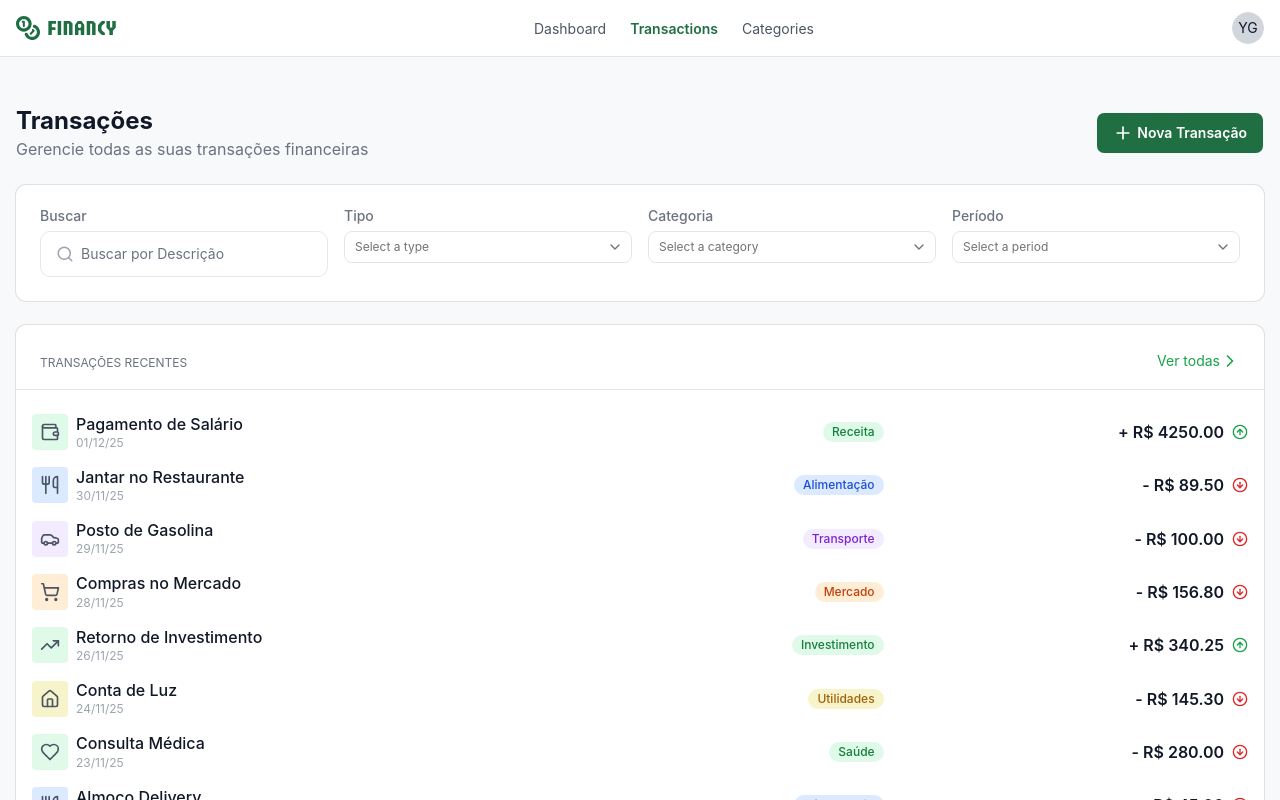
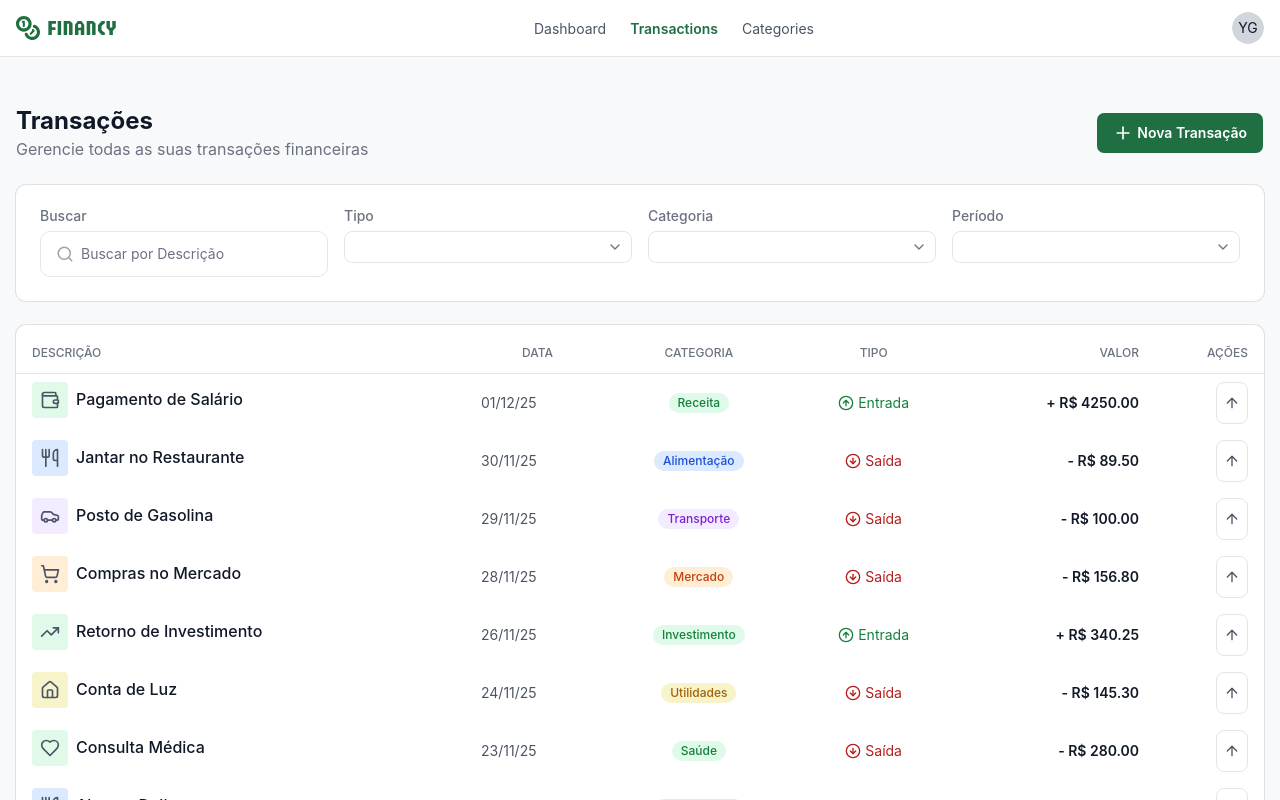
Before and after one commit to combizera/rocketseat-financy, a React (Vite) app in the folder apps/web/: page /transactions in a window 1280 px wide. Shown: the top 800 px of the page. Built offline with nearby package versions, Linux system fonts and the light colour scheme.

Commit message:
feat(transactions): enhance transaction table with headers and buttons

```diff
--- a/apps/web/src/components/ui/button.tsx
+++ b/apps/web/src/components/ui/button.tsx
@@ -12,7 +12,7 @@ const buttonVariants = cva(
       variant: {
         default: "bg-brand-base text-white hover:bg-brand-dark",
         outline:
-          "border-border bg-background hover:bg-muted hover:text-foreground dark:bg-input/30 dark:border-input dark:hover:bg-input/50 aria-expanded:bg-muted aria-expanded:text-foreground",
+          "border-border bg-white hover:bg-muted hover:text-foreground aria-expanded:bg-muted aria-expanded:text-foreground",
         secondary:
           "border border-border text-gray-700 hover:bg-secondary/80 aria-expanded:bg-secondary aria-expanded:text-gray-700 text-sm",
         ghost:
--- a/apps/web/src/components/ui/card-category.tsx
+++ b/apps/web/src/components/ui/card-category.tsx
@@ -4,9 +4,9 @@ import { ChevronRight } from "lucide-react";
 import { cn } from "@/lib/utils";
 
 interface CardCategoryProps {
-  title: string;
-  buttonText: string;
-  buttonLink: LinkProps["to"];
+  title?: string;
+  buttonText?: string;
+  buttonLink?: LinkProps["to"];
   children?: React.ReactNode;
   className?: string;
 }
@@ -14,10 +14,14 @@ interface CardCategoryProps {
 export function CardCategory({ title, buttonText, buttonLink, children, className }: CardCategoryProps) {
   return (
     <Card className={cn(`flex flex-col gap-4 p-0`, className)}>
+      {(title || buttonText) && (
         <div className="flex justify-between border-b pb-4 pt-6 px-6">
+          {title && (
             <p className="text-gray-500 uppercase mt-1">
               {title}
             </p>
+          )}
+          {buttonText && buttonLink && (
             <Link
               to={buttonLink}
               className="flex items-center text-sm text-green-base hover:underline"
@@ -25,8 +29,10 @@ export function CardCategory({ title, buttonText, buttonLink, children, classNam
               {buttonText}
               <ChevronRight className="size-5" />
             </Link>
+          )}
         </div>
-      <div>
+      )}
+      <div className="pt-2 pb-1">
         {children}
       </div>
     </Card>
--- a/apps/web/src/components/ui/table.tsx
+++ b/apps/web/src/components/ui/table.tsx
@@ -58,7 +58,7 @@ function TableHead({ className, ...props }: React.ComponentProps<"th">) {
   return (
     <th
       data-slot="table-head"
-      className={cn("text-foreground h-10 px-2 text-left align-middle font-medium whitespace-nowrap [&:has([role=checkbox])]:pr-0", className)}
+      className={cn("text-center text-gray-500 uppercase mt-1 h-10 px-2 align-middle font-medium whitespace-nowrap [&:has([role=checkbox])]:pr-0", className)}
       {...props}
     />
   )
--- /dev/null
+++ b/apps/web/src/data/mocks/transactions.ts
@@ -0,0 +1,125 @@
+import type { Transaction, TransactionType } from "@/types/transaction";
+import { Car, GraduationCap, Heart, Home, ShoppingCart, TrendingUp, Utensils, Wallet } from "lucide-react";
+
+const transactions: Transaction[] = [
+  {
+    id: "1",
+    icon: Wallet,
+    title: "Pagamento de Salário",
+    date: "01/12/25",
+    category: "Receita",
+    categoryColor: "green",
+    amount: 4250.00,
+    type: "income",
+  },
+  {
+    id: "2",
+    icon: Utensils,
+    title: "Jantar no Restaurante",
+    date: "30/11/25",
+    category: "Alimentação",
+    categoryColor: "blue",
+    amount: 89.50,
+    type: "expense",
+  },
+  {
+    id: "3",
+    icon: Car,
+    title: "Posto de Gasolina",
+    date: "29/11/25",
+    category: "Transporte",
+    categoryColor: "purple",
+    amount: 100.00,
+    type: "expense",
+  },
+  {
+    id: "4",
+    icon: ShoppingCart,
+    title: "Compras no Mercado",
+    date: "28/11/25",
+    category: "Mercado",
+    categoryColor: "orange",
+    amount: 156.80,
+    type: "expense",
+  },
+  {
+    id: "5",
+    icon: TrendingUp,
+    title: "Retorno de Investimento",
+    date: "26/11/25",
+    category: "Investimento",
+    categoryColor: "green",
+    amount: 340.25,
+    type: "income",
+  },
+  {
+    id: "6",
+    icon: Gamepad,
+    title: "Assinatura Netflix",
+    date: "25/11/25",
+    category: "Entretenimento",
+    categoryColor: "pink",
+    amount: 55.90,
+    type: "expense",
+  },
+  {
+    id: "7",
+    icon: Home,
+    title: "Conta de Luz",
+    date: "24/11/25",
+    category: "Utilidades",
+    categoryColor: "yellow",
+    amount: 145.30,
+    type: "expense",
+  },
+  {
+    id: "8",
+    icon: Heart,
+    title: "Consulta Médica",
+    date: "23/11/25",
+    category: "Saúde",
+    categoryColor: "green",
+    amount: 280.00,
+    type: "expense",
+  },
+  {
+    id: "9",
+    icon: Utensils,
+    title: "Almoço Delivery",
+    date: "22/11/25",
+    category: "Alimentação",
+    categoryColor: "blue",
+    amount: 45.00,
+    type: "expense",
+  },
+  {
+    id: "10",
+    icon: GraduationCap,
+    title: "Curso Online",
+    date: "21/11/25",
+    category: "Educação",
+    categoryColor: "blue",
+    amount: 197.00,
+    type: "expense",
+  },
+  {
+    id: "11",
+    icon: TrendingUp,
+    title: "Freelance - Cliente X",
+    date: "20/11/25",
+    category: "Receita",
+    categoryColor: "green",
+    amount: 1500.00,
+    type: "income",
+  },
+  {
+    id: "12",
+    icon: Car,
+    title: "Uber para Reunião",
+    date: "19/11/25",
+    category: "Transporte",
+    categoryColor: "purple",
+    amount: 28.50,
+    type: "expense",
+  },
+];
--- a/apps/web/src/routes/transactions.tsx
+++ b/apps/web/src/routes/transactions.tsx
@@ -1,9 +1,9 @@
 import { Badge } from '@/components/ui/badge'
 import { CardCategory } from '@/components/ui/card-category'
 import PageTitle from '@/components/ui/page-title'
-import { Table, TableBody, TableCell, TableFooter, TableRow } from '@/components/ui/table'
+import { Table, TableBody, TableCell, TableFooter, TableHead, TableHeader, TableRow } from '@/components/ui/table'
 import { createFileRoute, Link } from '@tanstack/react-router'
-import { CircleArrowDown, CircleArrowUp, Mail, Plus, Search } from 'lucide-react'
+import { ArrowUpIcon, CircleArrowDown, CircleArrowUp, Plus, Search } from 'lucide-react'
 import { transactions } from "@/data/mock/transactions";
 import { categories } from "@/data/mock/categories";
 import { Card } from '@/components/ui/card'
@@ -18,6 +18,7 @@ import {
   SelectTrigger,
   SelectValue,
 } from "@/components/ui/select"
+import { Button } from '@/components/ui/button'
 
 export const Route = createFileRoute('/transactions')({
   component: RouteComponent,
@@ -56,7 +57,7 @@ function RouteComponent() {
             </Label>
             <Select>
               <SelectTrigger className="w-full">
-                <SelectValue placeholder="Select a type" />
+                <SelectValue />
               </SelectTrigger>
               <SelectContent>
                 <SelectGroup>
@@ -80,7 +81,7 @@ function RouteComponent() {
             </Label>
             <Select>
               <SelectTrigger className="w-full">
-                <SelectValue placeholder="Select a category" />
+                <SelectValue />
               </SelectTrigger>
               <SelectContent>
                 <SelectGroup>
@@ -104,7 +105,7 @@ function RouteComponent() {
             </Label>
             <Select>
               <SelectTrigger className="w-full">
-                <SelectValue placeholder="Select a period" />
+                <SelectValue />
               </SelectTrigger>
               <SelectContent>
                 <SelectGroup>
@@ -131,46 +132,91 @@ function RouteComponent() {
 
         {/* TABLE */}
         <CardCategory
-          title="Transações Recentes"
-          buttonText="Ver todas"
-          buttonLink="/transactions"
           className="w-full"
         >
           <Table>
+            <TableHeader>
+              <TableRow>
+                <TableHead className="text-left pl-4 max-w-[350px]">
+                  Descrição
+                </TableHead>
+                <TableHead>
+                  Data
+                </TableHead>
+                <TableHead>
+                  Categoria
+                </TableHead>
+                <TableHead>
+                  Tipo
+                </TableHead>
+                <TableHead className="text-right">
+                  Valor
+                </TableHead>
+                <TableHead className="pr-4 text-right">
+                  Ações
+                </TableHead>
+              </TableRow>
+            </TableHeader>
             <TableBody>
               {transactions.map((transaction) => (
                 <TableRow key={transaction.id}>
+                  {/* DESCRIÇÃO */}
                   <TableCell className="flex items-center gap-2 pl-4">
                     <div className={`p-2 rounded bg-${transaction.categoryColor}-light`}>
                       <transaction.icon className="size-5" />
                     </div>
-                    <div className="flex flex-col">
-                      <p className="font-medium text-gray-800 text-[1rem]">
-                        {transaction.title}
-                      </p>
-                      <p className="text-xs text-gray-400">
-                        {transaction.date}
-                      </p>
-                    </div>
+                    <p className="font-medium text-gray-800 text-[1rem]">
+                      {transaction.title}
+                    </p>
                   </TableCell>
 
-                  <TableCell className="text-right">
+                  {/* DATA */}
+                  <TableCell>
+                    <p className="text-gray-600 text-sm">
+                      {transaction.date}
+                    </p>
+                  </TableCell>
+
+                  {/* CATEGORIA */}
+                  <TableCell className="text-center">
                     <Badge color={transaction.categoryColor}>
                       {transaction.category}
                     </Badge>
                   </TableCell>
 
-                  <TableCell className="text-right pr-4">
+                  {/* TIPO */}
+                  <TableCell>
+                    {transaction.type === "income" ? (
+                      <div className="flex items-center justify-center gap-1">
+                        <CircleArrowUp className="size-4 text-green-dark" />
+                        <p className="text-green-dark text-sm">
+                          Entrada
+                        </p>
+                      </div>
+                    ) : (
+                      <div className="flex items-center justify-center gap-1">
+                        <CircleArrowDown className="size-4 text-red-dark" />
+                        <p className="text-red-dark text-sm">
+                          Saída
+                        </p>
+                      </div>
+                    )}
+                  </TableCell>
+
+                  {/* VALOR */}
+                  <TableCell>
                     <div className="flex items-center justify-end gap-2">
-                      <span className="font-semibold text-gray-800 text-base">
+                      <span className="font-semibold text-gray-800 text-sm">
                         {transaction.type === "income" ? "+" : "-"} R$ {transaction.amount.toFixed(2)}
                       </span>
-                      {transaction.type === "income" ? (
-                        <CircleArrowUp className="size-4 text-green-base" />
-                      ) : (
-                        <CircleArrowDown className="size-4 text-red-base" />
-                      )}
                     </div>
+                  </TableCell>
+
+
+                  <TableCell className="text-right pr-4">
+                    <Button variant="outline" size="icon" aria-label="Submit">
+                      <ArrowUpIcon />
+                    </Button>
                   </TableCell>
                 </TableRow>
               ))}
@@ -178,14 +224,8 @@ function RouteComponent() {
 
             <TableFooter>
               <TableRow>
-                <TableCell colSpan={3} className="text-center p-4">
-                  <Link
-                    to="/transactions"
-                    className="inline-flex items-center gap-1 text-sm text-green-base hover:underline"
-                  >
-                    <Plus className="size-5" />
-                    Nova Transação
-                  </Link>
+                <TableCell colSpan={6} className="text-center p-4">
+                  Adicionar footer
                 </TableCell>
               </TableRow>
             </TableFooter>
```
Lines whose indentation alone changed are shown as unchanged.
